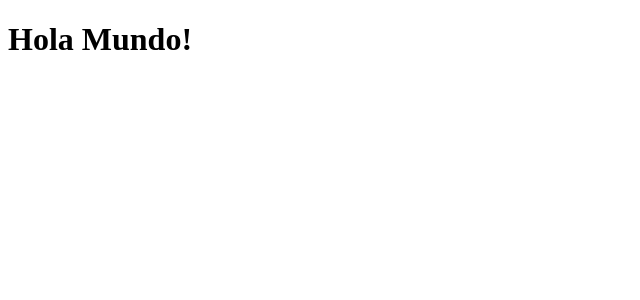
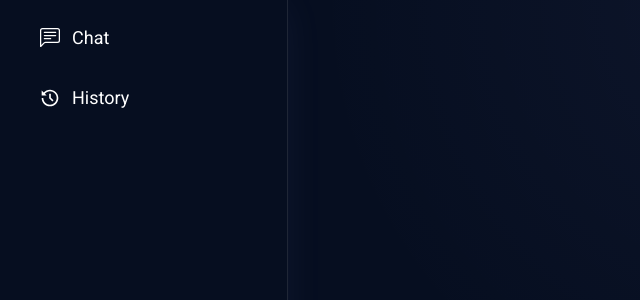
Before and after one commit to AnnielDev/ChatCore-AI, a React (Vite) app: page / in a window 1280 px wide. Shown: the top 300 px of the page, without its empty margins (0-640 px from the left). Built offline with nearby package versions, Linux system fonts and the light colour scheme.

Commit message:
feat: restructure app layout with sidebar and routing

```diff
--- a/package.json
+++ b/package.json
@@ -10,9 +10,12 @@
     "preview": "vite preview"
   },
   "dependencies": {
+    "@tailwindcss/vite": "4.2.2",
     "react": "19.2.4",
     "react-dom": "19.2.4",
-    "react-router": "7.14.0"
+    "react-icons": "5.6.0",
+    "react-router": "7.14.0",
+    "tailwindcss": "4.2.2"
   },
   "engines": {
     "node": ">=20.17.0",
--- a/src/App.tsx
+++ b/src/App.tsx
@@ -1,7 +1,13 @@
+import { Outlet } from "react-router";
+import SideBar from "@/layout/SideBar";
 export default function App() {
   return (
-    <>
-      <h1>Hola Mundo!</h1>
-    </>
+    <div className="flex">
+      <SideBar />
+      <main className="flex-1 w-full h-screen bg-(--primary-color) relative">
+        <div className="absolute inset-0 z-0 bg-[radial-gradient(circle_at_50%_0%,rgba(163,166,255,0.05),transparent_50%)]" />
+        <Outlet />
+      </main>
+    </div>
   );
 }
--- /dev/null
+++ b/src/layout/SideBar.tsx
@@ -0,0 +1,42 @@
+import { NavLink } from "react-router";
+import { BsChatLeftText } from "react-icons/bs";
+import { RiHistoryFill } from "react-icons/ri";
+export default function SideBar() {
+  const navItems = [
+    { name: "Chat", path: "/chat", icon: BsChatLeftText },
+    { name: "History", path: "/history", icon: RiHistoryFill },
+  ];
+  return (
+    <div className="w-72 h-screen text-white p-4 border-r bg-(--primary-color) border-white/10 shadow-[0_0_40px_-5px_rgba(163,166,255,0.08)] backdrop-blur-3xl z-40 transition-all duration-300 ease-in-out">
+      {/* <h1 className="text-2xl font-bold mb-4 text-(--third-color)">
+        ChatCore AI
+      </h1> */}
+      <nav className="flex flex-col gap-4">
+        {navItems.map((item) => (
+          <NavLink
+            to={item.path}
+            className={({ isActive }) =>
+              `flex items-center gap-3 text-lg hover:backdrop-blur-2xl ease-in duration-200 hover:bg-nav-item rounded-r-full px-6 text-left py-2 block${
+                isActive ? " bg-nav-item" : ""
+              }`
+            }
+          >
+            {({ isActive }) => (
+              <>
+                <item.icon
+                  className="text-xl"
+                  color={isActive ? "var(--third-color)" : "white"}
+                />
+                <span
+                  className={isActive ? "text-(--third-color)" : "text-white"}
+                >
+                  {item.name}
+                </span>
+              </>
+            )}
+          </NavLink>
+        ))}
+      </nav>
+    </div>
+  );
+}
--- a/src/main.tsx
+++ b/src/main.tsx
@@ -1,8 +1,8 @@
+import "./styles/main.css";
 import { StrictMode } from "react";
 import { createRoot } from "react-dom/client";
 import { RouterProvider } from "react-router/dom";
-import { router } from "@/router";
-
+import { router } from "@/routes";
 createRoot(document.getElementById("root")!).render(
   <StrictMode>
     <RouterProvider router={router} />
--- /dev/null
+++ b/src/pages/Chat.tsx
@@ -0,0 +1,24 @@
+import { FaArrowUp } from "react-icons/fa";
+export default function Chat() {
+  return (
+    <div className="flex flex-col justify-between h-full min-w-full">
+      <div className="h-full min-w-full p-10"></div>
+      <div className="w-full p-10">
+        <div>
+          <input
+            type="text"
+            name="prompt"
+            className="w-full rounded-full bg-gray-800 text-white p-4 px-6 pr-16"
+            placeholder="Ask me anything about design, code or science..."
+          />
+          <button
+            className="absolute cursor-pointer right-12 top-[calc(100%-5.5rem)] bg-(--secondary-color)
+          text-white p-3 rounded-full"
+          >
+            <FaArrowUp />
+          </button>
+        </div>
+      </div>
+    </div>
+  );
+}
--- /dev/null
+++ b/src/pages/History.tsx
@@ -0,0 +1,3 @@
+export default function History() {
+  return <div></div>;
+}
--- a/src/router/index.ts
+++ /dev/null
@@ -1,9 +0,0 @@
-import { createBrowserRouter } from "react-router";
-import App from "@/App";
-
-export const router = createBrowserRouter([
-  {
-    index: true,
-    Component: App,
-  },
-]);
--- /dev/null
+++ b/src/routes/index.ts
@@ -0,0 +1,15 @@
+import { createBrowserRouter } from "react-router";
+import App from "@/App";
+import Chat from "@/pages/Chat";
+import History from "@/pages/History";
+
+export const router = createBrowserRouter([
+  {
+    path: "/",
+    Component: App,
+    children: [
+      { index: true, path: "/chat", Component: Chat },
+      { path: "/history", Component: History },
+    ],
+  },
+]);
--- /dev/null
+++ b/src/styles/main.css
@@ -0,0 +1,13 @@
+@import url("https://fonts.googleapis.com/css2?family=Roboto:ital,wght@0,100..900;1,100..900&display=swap");
+@import "tailwindcss";
+
+@theme {
+  --primary-color: #060e20;
+  --secondary-color: #8b5cf6;
+  --third-color: #a897ff;
+  --background-color-nav-item: rgba(255, 255, 255, 0.1);
+}
+
+* {
+  font-family: "Roboto", sans-serif;
+}
--- a/vite.config.ts
+++ b/vite.config.ts
@@ -2,10 +2,14 @@ import { defineConfig } from "vite";
 import react, { reactCompilerPreset } from "@vitejs/plugin-react";
 import babel from "@rolldown/plugin-babel";
 import path from "path";
-
+import tailwindcss from "@tailwindcss/vite";
 // https://vite.dev/config/
 export default defineConfig({
-  plugins: [react(), babel({ presets: [reactCompilerPreset()] })],
+  plugins: [
+    react(),
+    babel({ presets: [reactCompilerPreset()] }),
+    tailwindcss(),
+  ],
   resolve: {
     alias: {
       "@": path.resolve(__dirname, "./src"),
```
Also changed, not shown: 1 other file (tests, documents, lock files or other folders).
